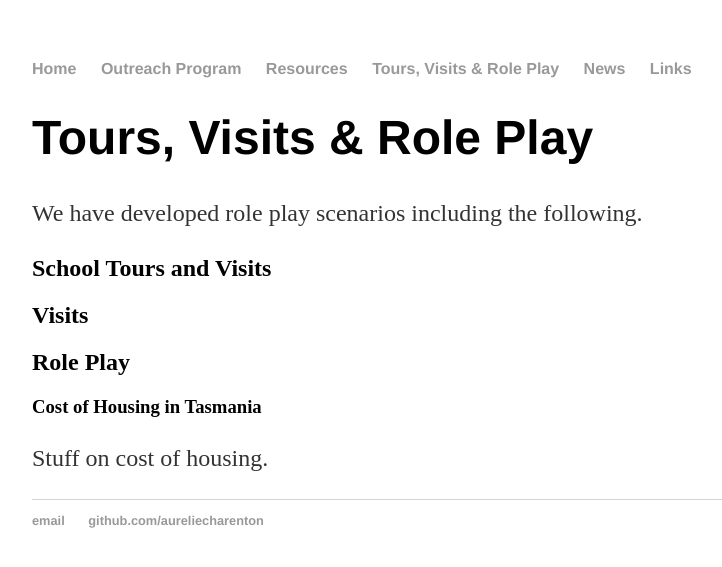
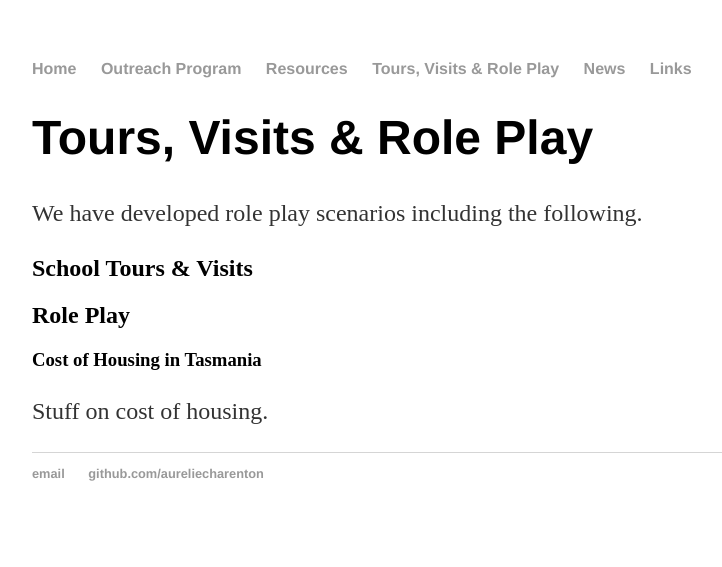
Before and after one commit to AurelieCharenton/AurelieCharenton.github.io, a Jekyll site: the page built from role_play/index.html, in a window 1280 px wide. Shown: the top 567 px of the page, without its empty margins (160-882 px from the left). Built offline with Jekyll 4.4.1, drawn with Linux system fonts in a browser that asks for light colours.

Commit message:
content change

```diff
--- a/role_play/index.html
+++ b/role_play/index.html
@@ -1,12 +1,11 @@
 ---
 layout: default
-title: Tours, Visits and Role Play
+title: Tours, Visits & Role Play
 ---
 <div class="blurb">
 	<h1>Tours, Visits & Role Play</h1>
   <p> We have developed role play scenarios including the following.</p>
-	<h2>School Tours and Visits</h2>
-	<h2>Visits</h2>
+	<h2>School Tours & Visits</h2>
 	<h2>Role Play</h2>
 	<h3>Cost of Housing in Tasmania</h3>
   <p> Stuff on cost of housing.</p>
```
